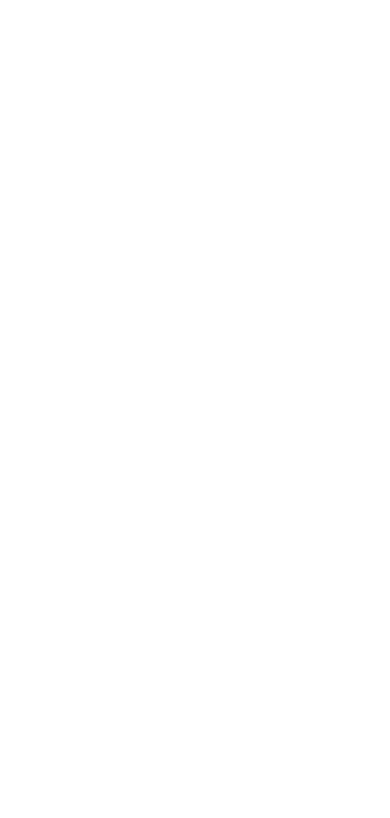
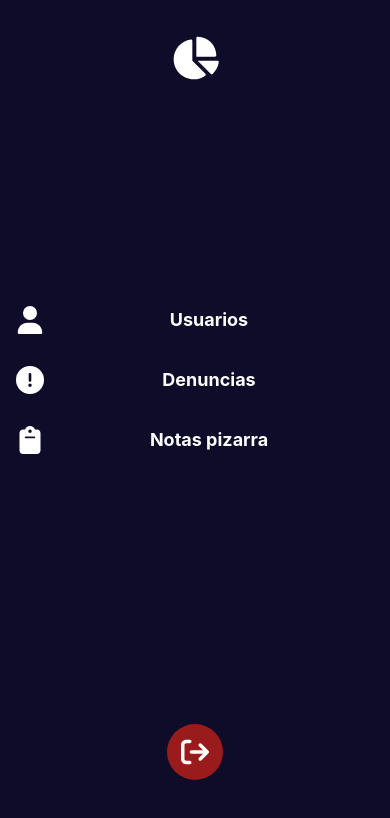
Before and after one commit to AulaSoftwareLibreCordoba/dashboard-luna, a React (Create React App) app: page / in a window 390 px wide. Shown: the top 818 px of the page. Built offline with nearby package versions, Linux system fonts and the light colour scheme.

Commit message:
enrutación móvil hecha y login creado (falta estilar)

```diff
--- a/src/components/dashboard.jsx
+++ b/src/components/dashboard.jsx
@@ -16,7 +16,7 @@
   };
 
   return (
-    <div className="flex-col bg-[#0f0c29] h-screen -scroll-my-0 overflow-y-hidden hidden md:flex md:w-80">
+    <div className="flex-col bg-[#0f0c29] h-screen -scroll-my-0 overflow-y-hidden flex md:flex md:w-80">
       <div className="flex flex-col items-center">
         <div className="text-center mt-5 p-10 text-white bg-[#0f0c29] w-12 h-12 flex items-center justify-center ease-in-out">
           <div className="text-white">
```
Also changed, not shown: src/components/login.jsx (added).
